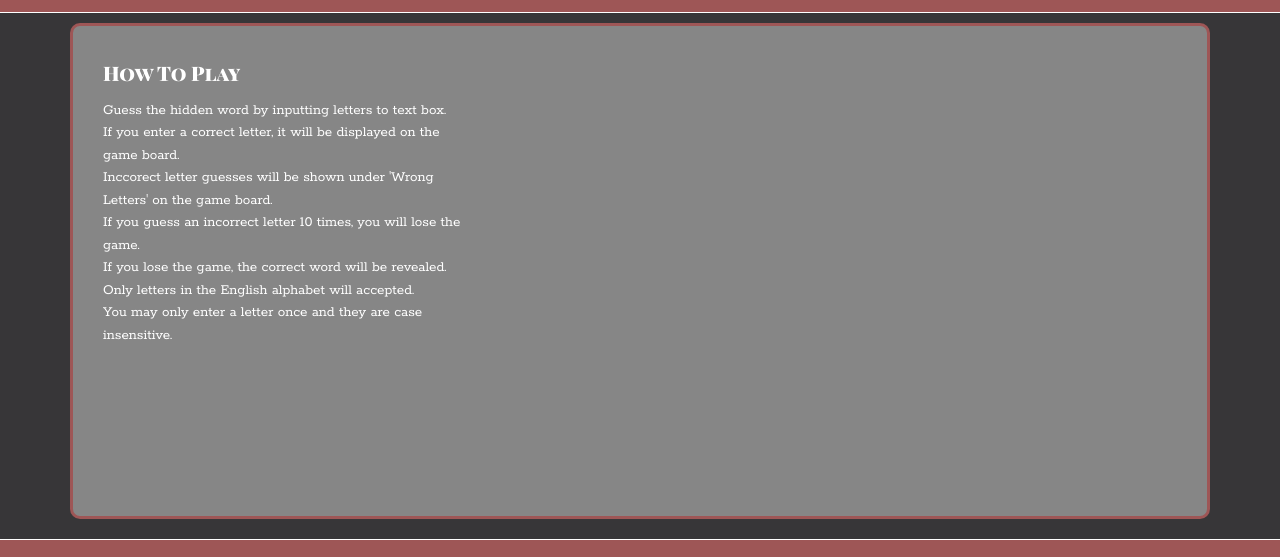
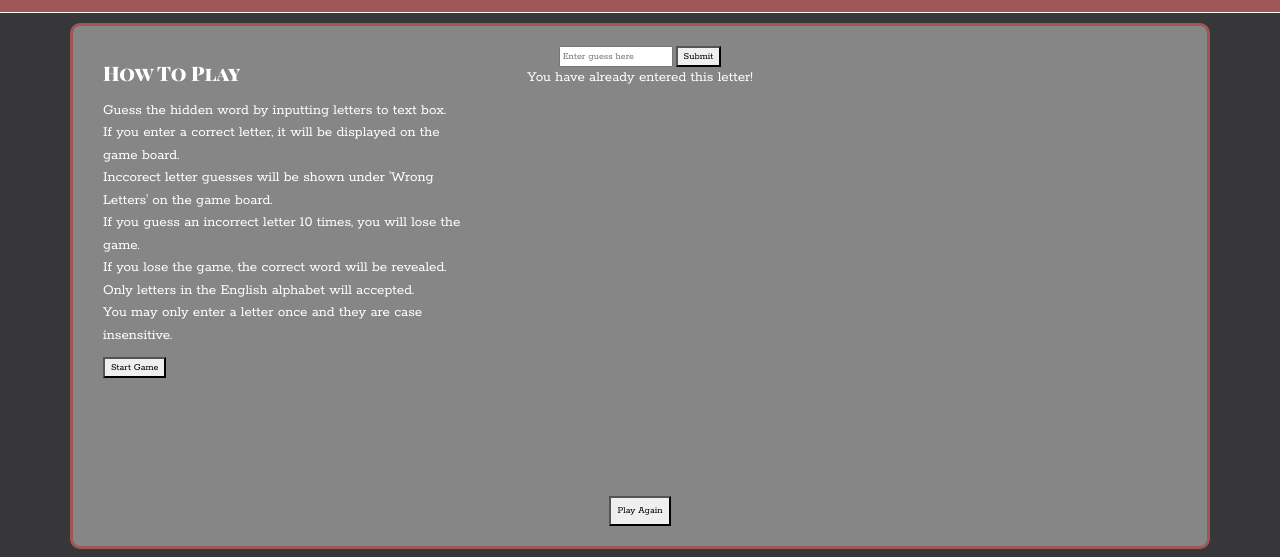
Before and after one commit to Daisy-McG/Hangman, a plain HTML site: page index.html in a window 1280 px wide. Shown: the part 187-744 px from the top of the page. Drawn offline with nearby package versions, Linux system fonts and the light colour scheme; a script that the page names is missing.

Commit message:
Added element structure as per design specifications

```diff
--- a/index.html
+++ b/index.html
@@ -39,8 +39,29 @@
                     Only letters in the English alphabet will accepted.<br>
                     You may only enter a letter once and they are case insensitive.<br>
                 </p>
+                <button>Start Game</button>
             </div>
-            <div class="col-sm-12 col-md-4 text-center"></div>
+            <!-- Word and text input for guesses -->
+            <div class="col-sm-12 col-md-4 text-center">
+                <div class="word" id="word">
+                </div>
+
+                <!-- Hint -->
+                <div id="hint">
+                </div>
+
+                <form name="userInput" id="userInput" onsubmit="return false">
+                    <input type="text" maxlength="1" name="guess" placeholder="Enter guess here" />
+                    <button onclick="">Submit</button>
+                </form>
+
+                <!-- Error message when using duplicate letters -->
+                <p id="letter-error">You have already entered this letter!</p>
+
+                <!-- Display incorrect letter guesses -->
+                <div id="wrong-letters" class="text-center">
+                </div>
+            </div>
             <!-- Start Hangman game -->
             <div class="col-sm-12 col-md-4 text-center">
                 <svg height="450" width="200" class="figure-container">
@@ -83,6 +104,17 @@
                 <span class="sr-only">SVG Board with hangman image</span>
             </div>
         </div>
+        <!-- Container for final messages -->
+        <div class="final-msg-container" id="final-msg-container">
+            <div class="row no-gutters">
+                <div class="col-12 d-flex justify-content-center">
+                    <h2 id="final-message"></h2>
+                    <button id="play-button" onclick="">
+                        Play Again
+                    </button>
+                </div>
+            </div>
+        </div>
     </div>
     <!-- End Hangman game -->
 
```
